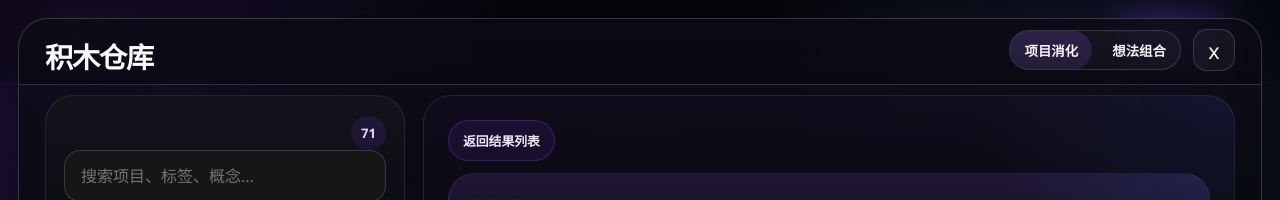
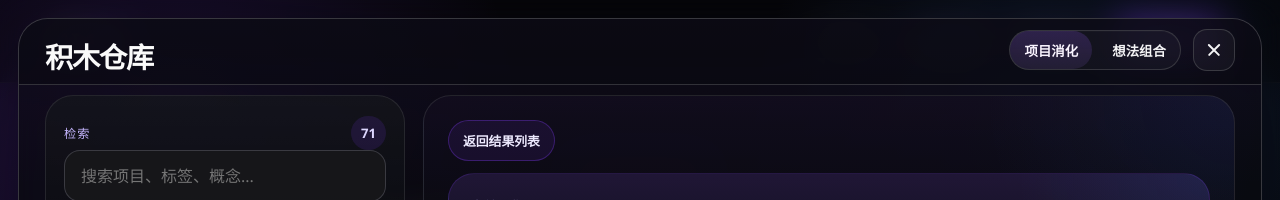
Before and after one commit to 9iliudar/Ai123, a Next.js app: page / in a window 1280 px wide. Both pictures are taken after a click on the button "积木仓库". Shown: the top 200 px of the page. Built offline with nearby package versions, Linux system fonts and the light colour scheme.

Commit message:
Polish warehouse search and close controls

```diff
--- a/app/globals.css
+++ b/app/globals.css
@@ -657,17 +657,37 @@ select {
 }
 
 .blocks-close {
-  display: grid;
-  place-items: center;
+  position: relative;
+  display: inline-flex;
+  align-items: center;
+  justify-content: center;
   width: 42px;
   height: 42px;
+  padding: 0;
   border-radius: 14px;
   border: 1px solid rgba(63, 63, 70, 0.9);
   background: rgba(255, 255, 255, 0.04);
   color: #f4f4f5;
-  font-size: 1.35rem;
   cursor: pointer;
   transition: 180ms ease;
+}
+
+.blocks-close::before,
+.blocks-close::after {
+  content: "";
+  position: absolute;
+  width: 16px;
+  height: 1.5px;
+  border-radius: 999px;
+  background: currentColor;
+}
+
+.blocks-close::before {
+  transform: rotate(45deg);
+}
+
+.blocks-close::after {
+  transform: rotate(-45deg);
 }
 
 .blocks-close:hover {
@@ -812,7 +832,7 @@ select {
 .blocks-explorer-head {
   display: flex;
   align-items: center;
-  justify-content: flex-end;
+  justify-content: space-between;
   gap: 16px;
 }
 
@@ -1029,11 +1049,9 @@ select {
 }
 
 .blocks-results-head {
-  display: flex;
-  align-items: flex-end;
-  justify-content: space-between;
-  gap: 20px;
-  padding: 8px 4px 0;
+  display: grid;
+  gap: 8px;
+  padding: 8px 0 0;
 }
 
 .blocks-results-head h3 {
@@ -1044,10 +1062,9 @@ select {
 
 .blocks-results-head p {
   margin: 0;
-  max-width: 360px;
   color: var(--text-dim);
   line-height: 1.7;
-  text-align: right;
+  text-align: left;
 }
 
 .blocks-results-grid {
--- a/components/brick-warehouse.js
+++ b/components/brick-warehouse.js
@@ -419,9 +419,7 @@ export default function BrickWarehouse({ open, onClose, onOpenConcept, initialSe
                 <span>想法组合</span>
               </button>
             </div>
-            <button type="button" className="blocks-close" aria-label="关闭积木仓库" title="关闭积木仓库" onClick={onClose}>
-              x
-            </button>
+            <button type="button" className="blocks-close" aria-label="关闭积木仓库" title="关闭积木仓库" onClick={onClose} />
           </div>
         </div>
 
@@ -429,6 +427,9 @@ export default function BrickWarehouse({ open, onClose, onOpenConcept, initialSe
           <div className="blocks-browse-layout">
             <aside className="blocks-explorer scroll-surface">
               <div className="blocks-explorer-head">
+                <div>
+                  <p className="blocks-panel-kicker">检索</p>
+                </div>
                 <strong>{filteredBlocks.length}</strong>
               </div>
 
@@ -653,7 +654,7 @@ export default function BrickWarehouse({ open, onClose, onOpenConcept, initialSe
                   <div className="blocks-results-head">
                     <div>
                       <p className="blocks-panel-kicker">检索结果</p>
-                      <h3>{filteredBlocks.length ? "先看结果，再决定深入哪个项目" : "没有匹配结果"}</h3>
+                      <h3>{filteredBlocks.length ? "结果列表" : "没有匹配结果"}</h3>
                     </div>
                     <p>{filteredBlocks.length ? `当前共有 ${filteredBlocks.length} 个结果` : "换一个关键词、分类或状态试试。"}</p>
                   </div>
```
